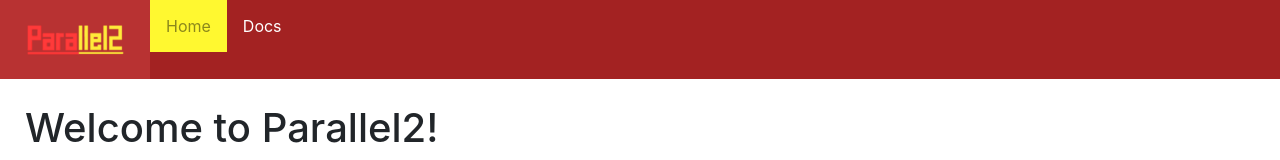
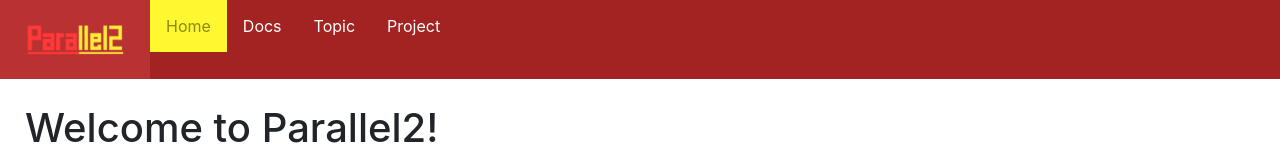
Before and after one commit to Parallel2/parallel2.github.io, a plain HTML site: page index.html in a window 1280 px wide. Shown: the top 160 px of the page. Drawn offline with nearby package versions, Linux system fonts and the light colour scheme.

Commit message:
Update index.html

```diff
--- a/index.html
+++ b/index.html
@@ -22,6 +22,8 @@
           <li><a href="/"><img src="Resources/Parallel Logo.png" width="100px" class="logo"></img></a></li>
           <li><a class="active" href="/">Home</a></li>
           <li><a href="/docs">Docs</a></li>
+          <li><a href="https://scratch.mit.edu/discuss/topic/402429/" target="_blank">Topic</a></li>
+          <li><a href="https://scratch.mit.edu/projects/393371606/" target="_blank">Project</a></li>
       </ul>
     </nav>
 
```
